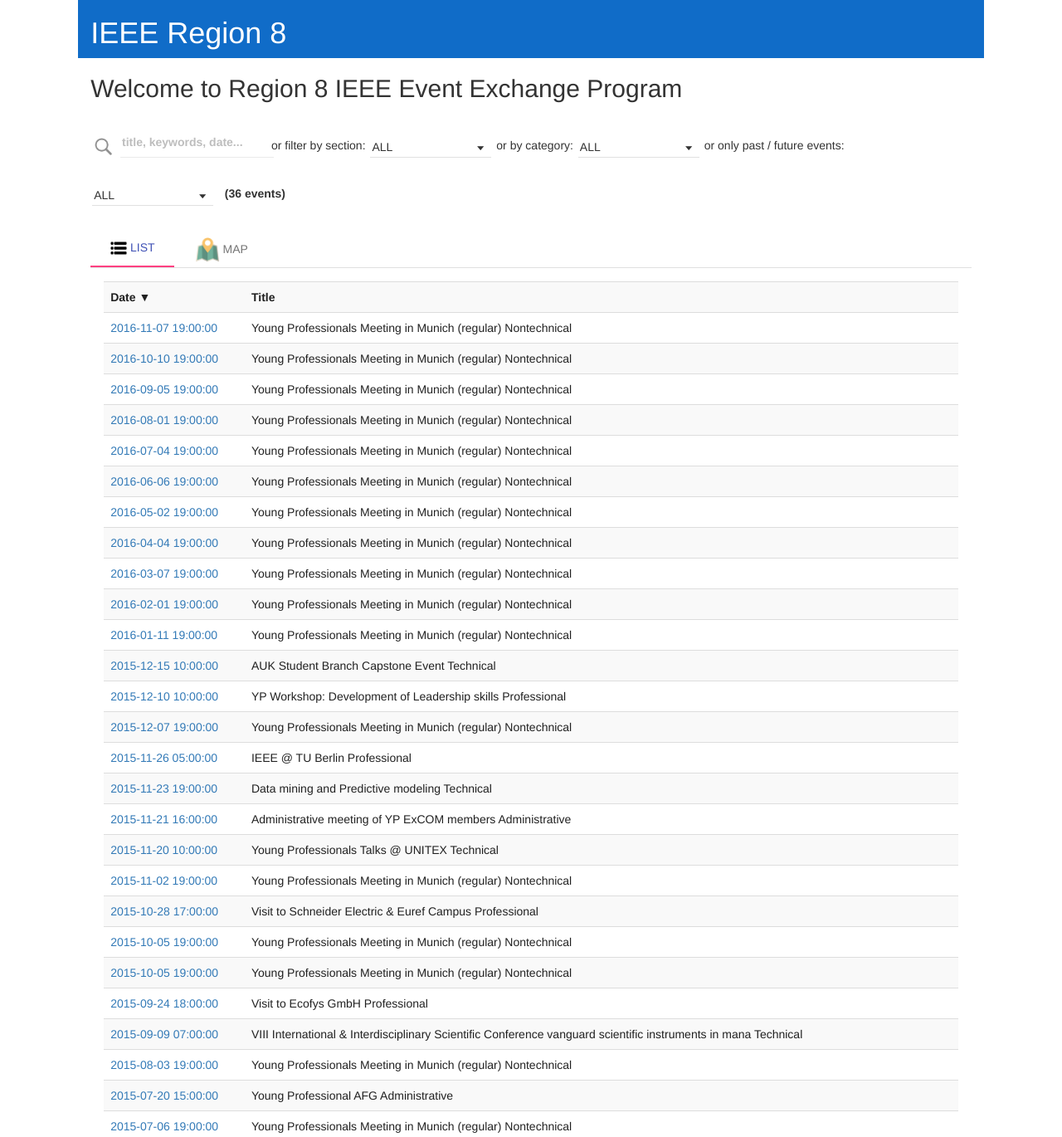
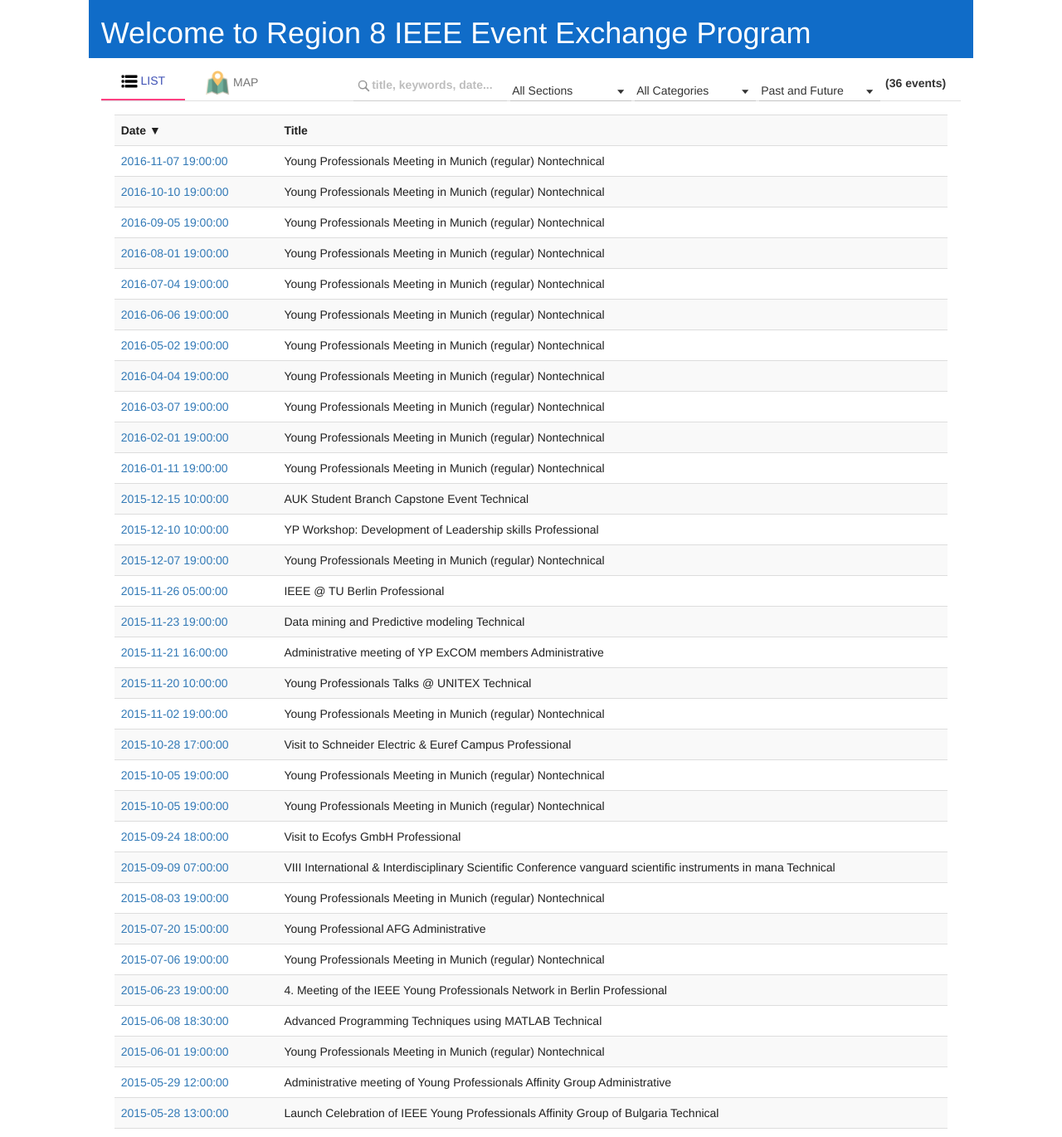
Before and after one commit to tdebroc/ieee-events, a PHP site: page / in a window 1280 px wide. Shown: the top 1370 px of the page at 83% size. Run offline with PHP 8.4, Linux system fonts and the light colour scheme; data comes from the database, SQL or seed files in the repository; some libraries are stand-ins or nearby versions.

Commit message:
improve design

```diff
--- a/css/generic-style.css
+++ b/css/generic-style.css
@@ -1,5 +1,45 @@
+#header {
+	margin-bottom: 3px;
+}
 .angular-google-map-container { height: 400px; }
 
 #eventMap .angular-google-map-container {
 	height: 600px;
 }
+
+.inputIntro {
+	float: left;
+  padding-bottom: 2px;
+}
+
+.inputIntro.selector {
+	width: 150px;
+}
+
+.inputIntro.searchInput {
+  margin-top:-26px;"
+  width:200px;
+}
+
+.md-select-menu-container {
+	z-index: 200;
+}
+
+@media (min-width: 1150px) {
+  #introduction {
+		margin-top: -3px;
+    position: absolute;
+		right: 0px;
+		width: 950px;
+  }
+
+  #introduction .col-md-10 {
+    z-index: 100;
+  }
+
+}
+
+
+.row {
+	margin: 0px;
+}
--- a/index.php
+++ b/index.php
@@ -24,7 +24,9 @@
             <div class="col-md-1"></div>
             <div class="col-md-10" style="background-color: rgb(16, 108, 200); ">
               <h1 class="site-title">
-                <a href="http://www.ieeer8.org/" rel="home" style="color: white;">IEEE Region 8</a>
+                <a href="http://www.ieeer8.org/" rel="home" style="color: white;">
+                  Welcome to Region 8 IEEE Event Exchange Program
+                </a>
               </h1>
             </div>
       </div>
@@ -32,39 +34,35 @@
       <div id="introduction" class="row" >
         <div class="col-md-1"></div>
         <div class="col-md-10">
-          <h2>Welcome to Region 8 IEEE Event Exchange Program</h2>
-					<img src="images/icons2/searchicon.png" width="30"/>
-					<md-input-container style="width:180px;display:inline-block">
-		        <label>title, keywords, date...</label>
+					<br/>
+					<md-input-container class="inputIntro searchInput">
+		        <label><img src="images/icons2/searchicon.png" width="20"/>title, keywords, date...</label>
 		        <input ng-model="searchText" type="text" >
 		      </md-input-container>
-          or filter by section:
-          <md-input-container style="width: 150px;display: inline-block;">
+          <md-input-container class="inputIntro selector">
 					  <md-select ng-model="sectionFilter" placeholder="Select a state" ng-change="changeFilter()">
-					    <md-option ng-value="undefined">ALL</md-option>
+					    <md-option ng-value="undefined">All Sections</md-option>
 					    <md-option ng-value="section" ng-repeat="section in sections">{{ section }}</md-option>
 					  </md-select>
 					</md-input-container>
-          or by category:
-          <md-input-container style="width: 150px;display: inline-block;">
+          <md-input-container class="inputIntro selector">
 					  <md-select ng-model="categoryFilter" placeholder="Select a category">
-					  <md-option ng-value="undefined">ALL</md-option>
+					  <md-option ng-value="undefined">All Categories</md-option>
 					    <md-option ng-value="category" ng-repeat="category in categories">{{ category }}</md-option>
 					  </md-select>
 					</md-input-container>
-					or only past / future events:
-          <md-input-container style="width: 150px;display: inline-block;">
+          <md-input-container class="inputIntro selector">
 					  <md-select ng-model="statusFilter" placeholder="Select a status">
-					    <md-option ng-value="undefined">ALL</md-option>
+					    <md-option ng-value="undefined">Past and Future</md-option>
 					    <md-option ng-value="'FUTURE'">Future Events</md-option>
 					    <md-option ng-value="'PAST'">Past Events</md-option>
 					  </md-select>
 					</md-input-container>
-		      &nbsp;
-		      <span>
-						<b>({{meetingsToDisplay.length}} events)</b>
-					</span>
+					<div style="display: inline-block;float:left">
+							&nbsp;<b>({{meetingsToDisplay.length}} events)</b>
+		      </div>
         </div>
+        <div class="col-md-1"></div>
       </div>
 
 
@@ -119,6 +117,7 @@
 				<script src="js/lib/jquery/jquery-1.11.2.min.js"></script>
 				<!-- Lib -->
 		    <script src="js/lib/bootstrap/bootstrap.js"></script>
+		    <script src="js/lib/moment.js"></script>
 		    <script src="bower_components/lodash/dist/lodash.min.js"></script>
 				<!-- Angular -->
 				<script src="components/angular/angular.min.js"></script>
--- a/js/controllers/mainController.js
+++ b/js/controllers/mainController.js
@@ -3,7 +3,9 @@ app.controller('MainController', [
 		"$rootScope",
 		"$mdDialog",
 		'filterFilter',
-		function($scope, $rootScope, $mdDialog,  filterFilter) {
+		"$timeout",
+		"uiGmapIsReady",
+		function($scope, $rootScope, $mdDialog,  filterFilter, $timeout, uiGmapIsReady) {
 			$scope.meetings = meetings;
 			$scope.sections = getUniqueElements(meetings, "section");
 			$scope.categories = getUniqueElements(meetings, "category");
@@ -63,9 +65,9 @@ app.controller('MainController', [
 				if (!$scope.statusFilter) {
 					return true;
 				} else if ($scope.statusFilter == "FUTURE") {
-					return new Date() < new Date(meeting.start_time);
+					return moment(meeting.start_time, "YYYY-MM-DD HH:mm:ss").isAfter(new Date())
 				} else {
-					return new Date() > new Date(meeting.start_time);
+					return moment(meeting.start_time, "YYYY-MM-DD HH:mm:ss").isBefore(new Date())
 				}
 			}
 
@@ -117,4 +119,12 @@ app.controller('MainController', [
 			}
 
 
+			uiGmapIsReady.promise()
+			.then(function(instances) {
+				var mapHeight = ($(window).height() - $(".angular-google-map-container").offset().top);
+				$(".angular-google-map-container").height(mapHeight);
+				console.log(mapHeight);
+			});
+
+
 		} ]);
--- a/templates/eventList.tmpl.html
+++ b/templates/eventList.tmpl.html
@@ -1,7 +1,7 @@
 <table id="meetingTable" class="table table-striped">
   <tr>
     <th ng-repeat="header in [{title : 'Date', field : 'start_time'}, {title : 'Title', field : 'title'}]"
-        ng-click="changeOrderBy(header)">
+        ng-click="changeOrderBy(header)" style="min-width:180px">
       {{header.title}}
       <span ng-if="header.field == orderField && reverse">&#x25BC</span>
       <span ng-if="header.field == orderField && !reverse">&#x25B2</span>
--- a/templates/eventMap.tmpl.html
+++ b/templates/eventMap.tmpl.html
@@ -1,4 +1,4 @@
-<ui-gmap-google-map center='allEventsMap.center' zoom='allEventsMap.zoom'>
+<ui-gmap-google-map center='allEventsMap.center' zoom='allEventsMap.zoom' data-ng-element-ready="mapIsReady()">
   <ui-gmap-markers models="makersToDisplay" coords="'self'" icon="'icon'"
       click="onMarkerClick" fit="true">
 </ui-gmap-google-map>
```
